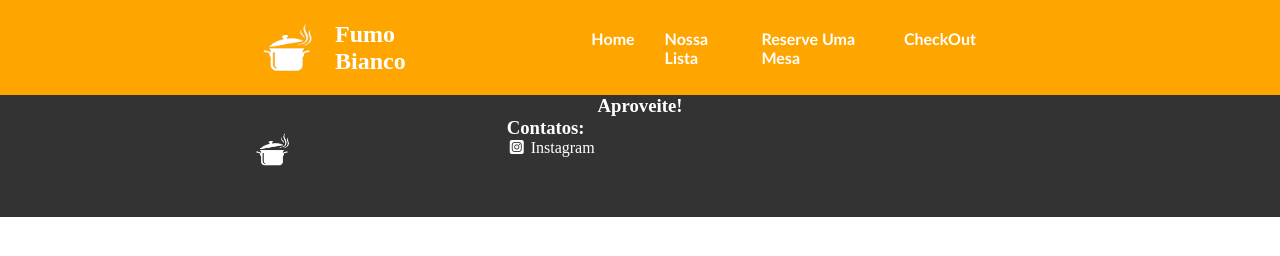
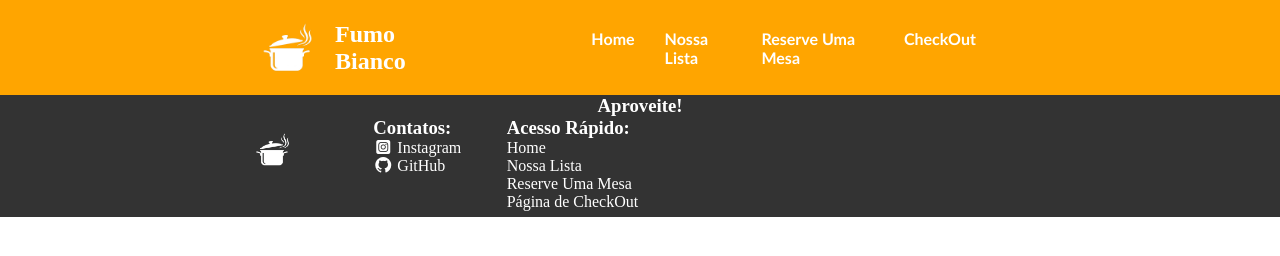
Before and after one commit to Goldensys-Git/Restaurante_Paulo, a plain HTML site: page index.html in a window 1280 px wide. Drawn offline with Linux system fonts and the light colour scheme.

Commit message:
Base Molde

```diff
--- a/estilos.css
+++ b/estilos.css
@@ -98,6 +98,18 @@
     transition: 0.5s;
 } */
 
+.contatos p{
+    display: contents;
+}
+
+.acesso-rapido h3{
+    display: contents;
+}
+
+.acesso-rapido ul li a{
+    text-decoration: none;
+}
+
 .principal{
     min-height: 300px;
 }
--- a/index.html
+++ b/index.html
@@ -69,22 +69,52 @@
     <div class="fundo-cinza">
         <div class="container">
             <div class="row rodape">
-                <div class="col-4 logo-image-small">
+                <div class="col-2 logo-image-small">
                     <img src="Logo.png" alt="">
                 </div>
 
-                <div class="col-6">
+                <div class="col-2 contatos">
                     <h3>
                         Contatos:
                     </h3>
                     <ul>
                         <li>
-                            <i class="fa-brands fa-square-instagram"></i> <p style="display:contents;"><span>Instagram</span></p>
+                            <i class="fa-brands fa-square-instagram"></i> <p><span>Instagram</span></p>
                         </li>
+
+                        <li>
+                            <i class="fa-brands fa-github"></i> <p></p> <span>GitHub</span>
+                        </li>
+
+                        <li>
+
+                        </li>
+
                     </ul>
                 </div>
 
-                <div class="col-1">
+                <div class="col-5 acesso-rapido">
+                        <h3>
+                            Acesso Rápido:
+                        </h3>
+
+                        <ul>
+                            <li>
+                                <a href="#">Home</a>
+                            </li>
+
+                            <li>
+                                <a href="#">Nossa Lista</a>
+                            </li>
+
+                            <li>
+                                <a href="#">Reserve Uma Mesa</a>
+                            </li>
+
+                            <li>
+                                <a href="#">Página de CheckOut</a>
+                            </li>
+                        </ul>
 
                 </div>
 
```
